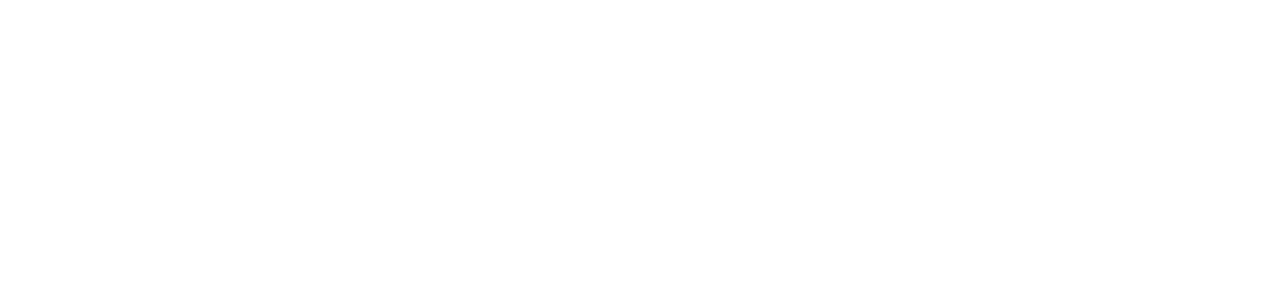
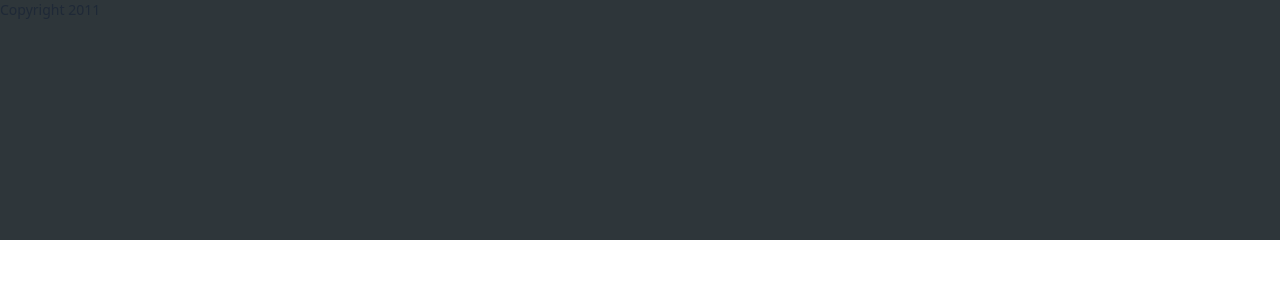
Before and after one commit to NishatFariza/assesment-solution, a React (Create React App) app: page / in a window 1280 px wide. Shown: the top 300 px of the page. Built offline with nearby package versions, Linux system fonts and the light colour scheme.

Commit message:
footer text added

```diff
--- a/package.json
+++ b/package.json
@@ -10,6 +10,7 @@
     "react": "^18.1.0",
     "react-dom": "^18.1.0",
     "react-icons": "^4.3.1",
+    "react-router-dom": "6",
     "react-scripts": "5.0.1",
     "web-vitals": "^2.1.0"
   },
--- a/public/index.html
+++ b/public/index.html
@@ -14,7 +14,7 @@
       manifest.json provides metadata used when your web app is installed on a
       user's mobile device or desktop. See https://developers.google.com/web/fundamentals/web-app-manifest/
     -->
-    <link rel="manifest" href="%PUBLIC_URL%/manifest.json" />
+
     <!--
       Notice the use of %PUBLIC_URL% in the tags above.
       It will be replaced with the URL of the `public` folder during the build.
@@ -24,7 +24,7 @@
       work correctly both with client-side routing and a non-root public URL.
       Learn how to configure a non-root public URL by running `npm run build`.
     -->
-    <title>React App</title>
+    <title>Assessment-Solution</title>
   </head>
   <body>
     <noscript>You need to enable JavaScript to run this app.</noscript>
--- a/src/App.js
+++ b/src/App.js
@@ -1,8 +1,10 @@
 import './App.css';
+import Footer from './Pages/Shared/Footer/Footer';
 
 function App() {
   return (
     <div className="App">
+      <Footer></Footer>
     </div>
   );
 }
--- /dev/null
+++ b/src/Pages/Shared/Footer/Footer.css
@@ -0,0 +1,3 @@
+.footer{
+    background-color: #2E363A;
+}
--- a/src/Pages/Shared/Footer/Footer.jsx
+++ b/src/Pages/Shared/Footer/Footer.jsx
@@ -1,11 +1,14 @@
-import React from 'react';
+import React from "react";
+import "./Footer.css";
 
 const Footer = () => {
-    return (
-        <div>
-
-        </div>
-    );
+  return (
+    <footer className="footer lg:h-[30vh]">
+      <div>
+          <p>Copyright 2011 <span></span> </p>
+      </div>
+    </footer>
+  );
 };
 
 export default Footer;
```
Also changed, not shown: 1 other file (tests, documents, lock files or other folders).
